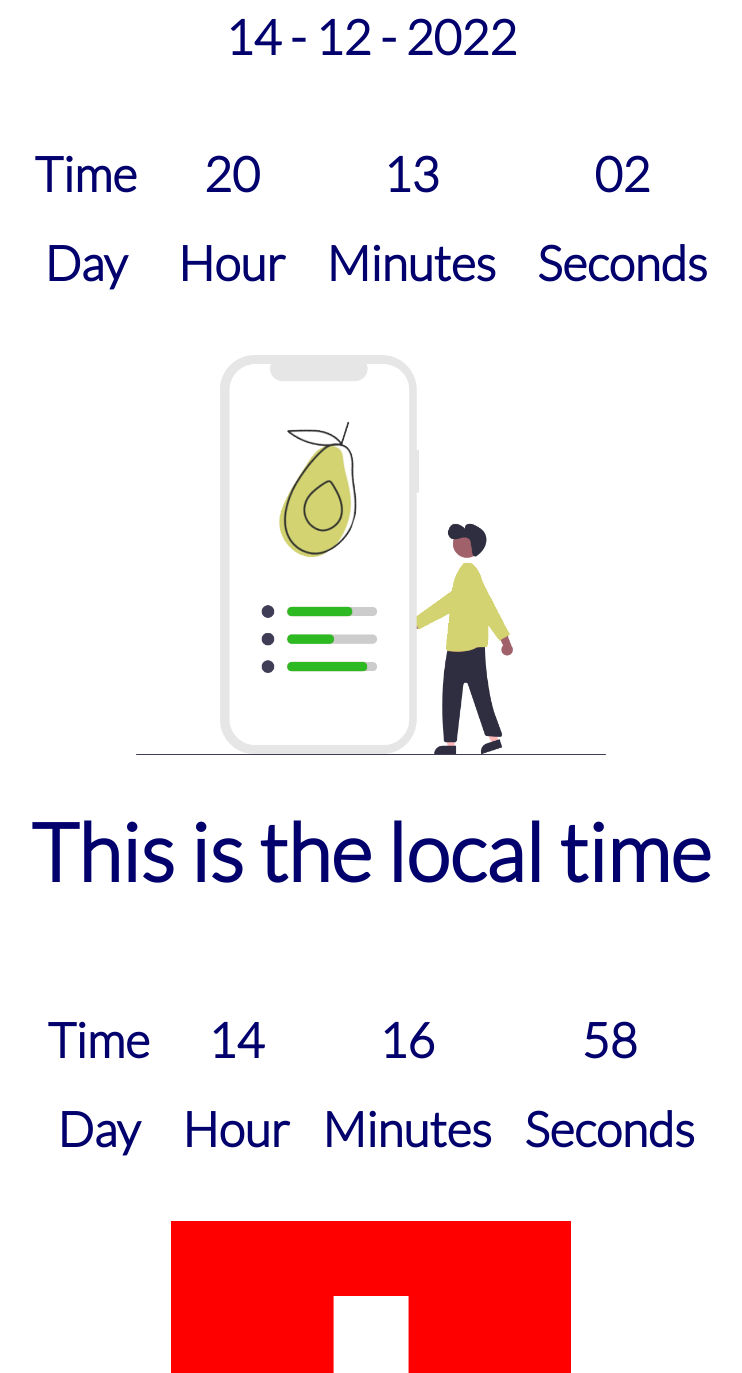
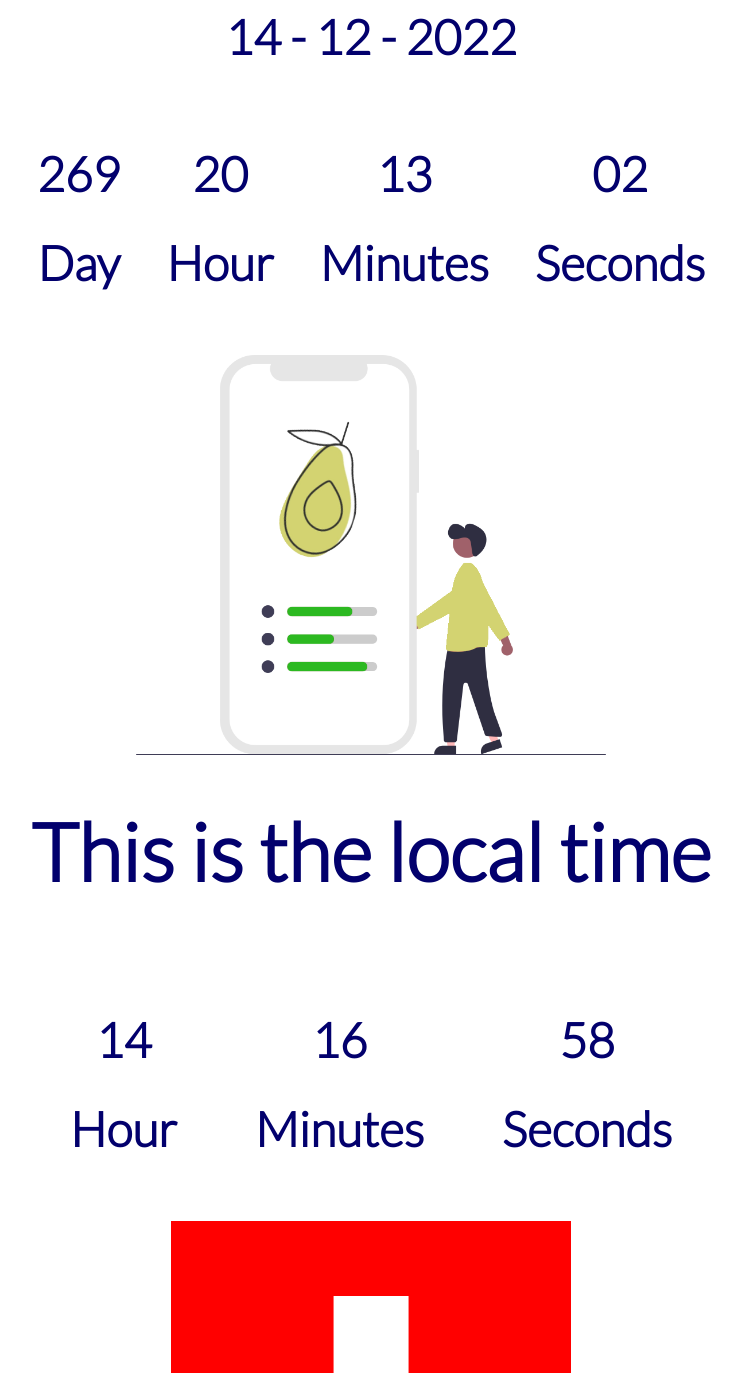
Before and after one commit to julianpetrini/js_time_deliver, a plain HTML site: page index.html in a window 1280 px wide. Shown: the part 200-1573 px from the top of the page, without its empty margins (269-1011 px from the left). Drawn offline with Linux system fonts and the light colour scheme; a web font is replaced by a local one.

Commit message:
Update_days_still_no_button_link

```diff
--- a/main.js
+++ b/main.js
@@ -13,11 +13,16 @@
 
     const difference= dateTarget-dateNow;
 
+
+    const day = Math.floor((difference/1000/60/60/24));
     const seconds=Math.floor((difference/1000)%60)
     const minutes=Math.floor((difference/1000/60)%60)
     const hour =Math.floor((difference/1000/60/60)%24)
 
 
+    document.querySelector(".day").innerHTML =
+
+    day.toString().padStart(2,"0")//.getHours()
 
     document.querySelector(".hour").innerHTML =
 
@@ -78,18 +83,18 @@
 
     document.querySelector(".day-2").innerHTML =
 
-    day.toString().padStart(2,"0")//.getHours()
+    day.toString().padStart(2,"0")
 
     document.querySelector(".hour-2").innerHTML =
 
-    hour.toString().padStart(2,"0")//.getHours()
+    hour.toString().padStart(2,"0")
 
     document.querySelector(".minute-2").innerHTML =
 
-    minutes.toString().padStart(2,"0")//.getMinutes()
+    minutes.toString().padStart(2,"0")
 
     document.querySelector(".second-2").innerHTML =
 
-    seconds.toString().padStart(2,"0")//.getSeconds()
+    seconds.toString().padStart(2,"0")
 
 },1000);
```
Also changed, not shown: index.html (+2 -1 lines).
